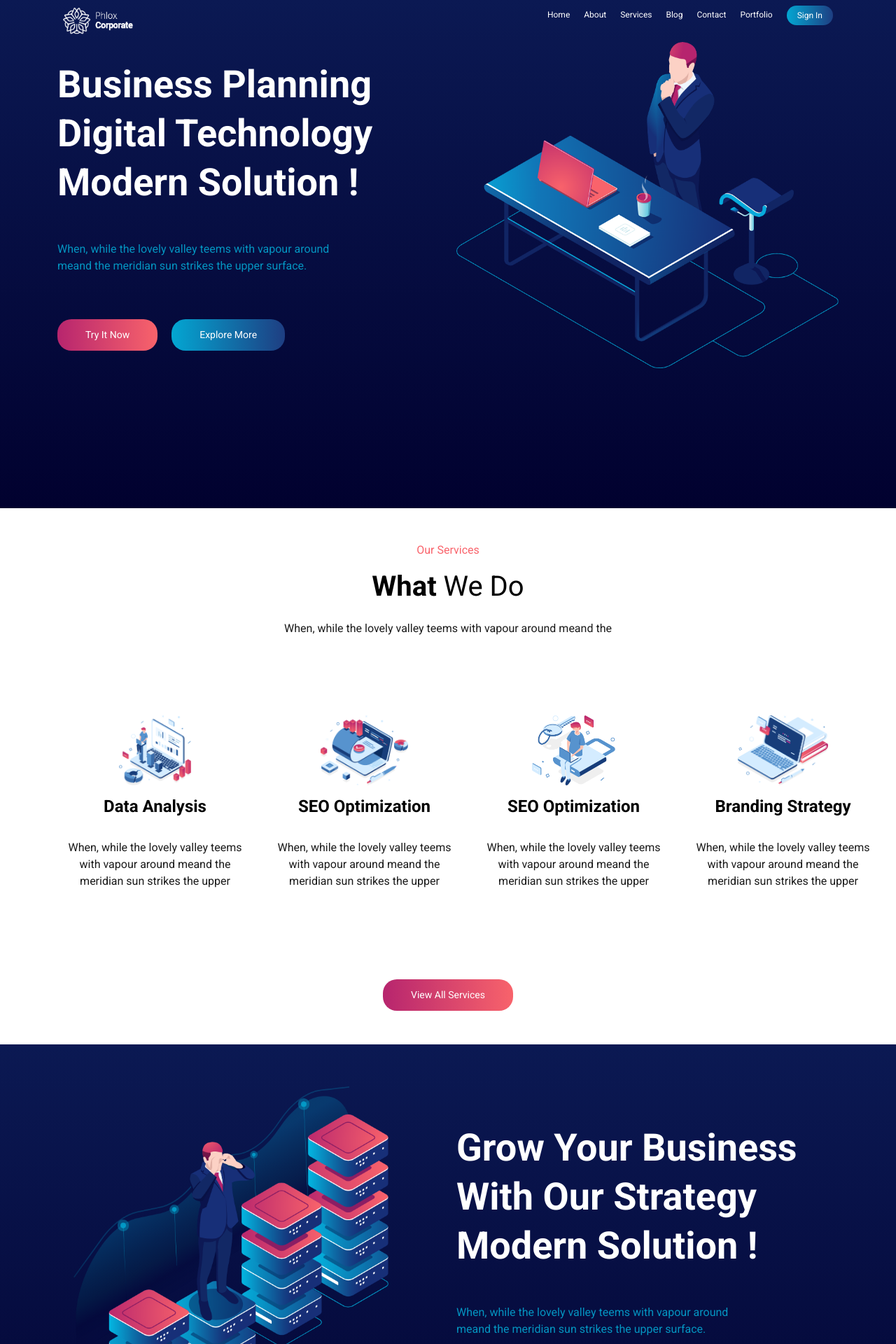
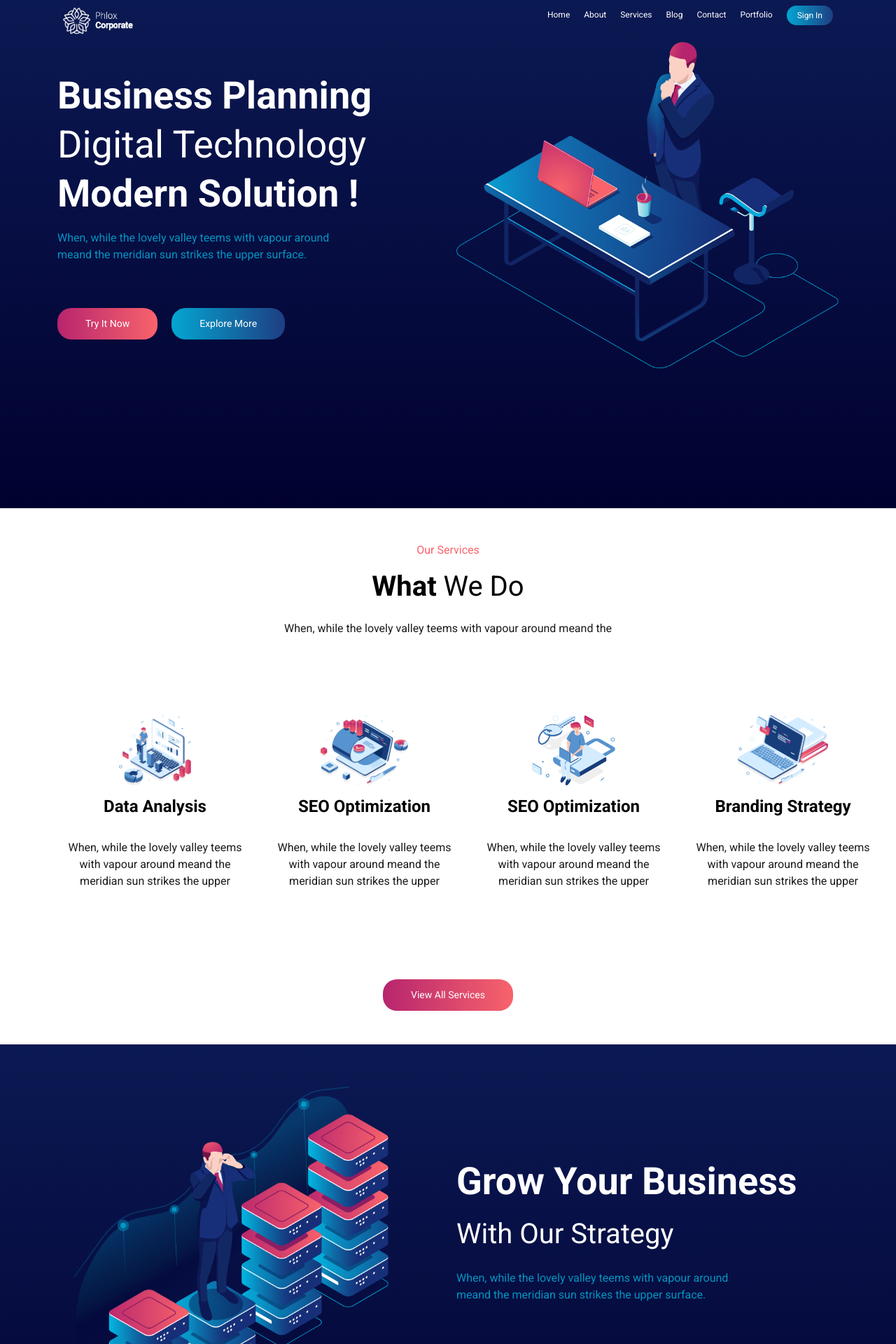
Before and after one commit to Evanflow89/proj-html-vuejs, a Vue app: page / in a window 1280 px wide. Shown: the top 1920 px of the page at 70% size. Built offline with nearby package versions, Linux system fonts and the light colour scheme.

Commit message:
fixed paragraphs

```diff
--- a/src/components/commons/HeaderContent.vue
+++ b/src/components/commons/HeaderContent.vue
@@ -2,10 +2,12 @@
   <div class="container header_content">
     <div class="row">
       <div class="col-6 d-flex flex-column justify-content-center">
-        <span>Business Planning</span>
-        <span class="thin">Digital Technology</span>
-        <span class="pb-5">Modern Solution !</span>
-        <p class="pb-5">
+        <p class="p_head">
+          Business Planning <br />
+          <span class="thin">Digital Technology</span> <br />
+          Modern Solution !
+        </p>
+        <p class="pb-5 p_content">
           When, while the lovely valley teems with vapour around <br />
           meand the meridian sun strikes the upper surface.
         </p>
@@ -34,19 +36,19 @@ export default {
 <style lang="scss">
 .header_content {
   padding-bottom: 12.5rem;
-}
-.col-6 span {
+
+  .p_head {
     color: var(--primary-color);
     font-size: 3.375rem;
+    line-height: 4.375rem;
     font-weight: 600;
-  line-height: 4.375rem;
-}
 
     .thin {
       font-weight: 400;
     }
+  }
 
-p {
+  .p_content {
     color: var(--parag-color);
     font-size: 1rem;
     line-height: 1.5rem;
@@ -60,4 +62,5 @@ p {
     font-size: 0.875rem;
     padding: 0.75rem 2.5rem;
   }
+}
 </style>
--- a/src/components/sections/GrowBusiness.vue
+++ b/src/components/sections/GrowBusiness.vue
@@ -8,10 +8,11 @@
           </div>
         </div>
         <div class="col-6 d-flex flex-column justify-content-center">
-          <span>Grow Your Business</span>
-          <span class="thin">With Our Strategy</span>
-          <span class="pb-5">Modern Solution !</span>
-          <p class="pb-5">
+          <p class="p_head">
+            Grow Your Business <br />
+            <span class="thin">With Our Strategy</span>
+          </p>
+          <p class="pb-5 p_content">
             When, while the lovely valley teems with vapour around <br />
             meand the meridian sun strikes the upper surface.
           </p>
@@ -39,7 +40,17 @@ export default {
     padding-top: 6.25rem;
   }
 
-  p {
+  .p_head {
+    color: var(--primary-color);
+    font-size: 3.375rem;
+    line-height: 4.375rem;
+    font-weight: 600;
+  }
+  .thin {
+    font-weight: 400;
+  }
+
+  .p_content {
     color: var(--parag-color);
     font-size: 1rem;
     line-height: 1.5rem;
@@ -73,16 +84,6 @@ export default {
 .grow_content {
   padding-bottom: 12.5rem;
 }
-.col-6 span {
-  color: var(--primary-color);
-  font-size: 3.375rem;
-  font-weight: 600;
-  line-height: 4.375rem;
-}
-
-span .thin {
-  font-weight: 400;
-}
 
 .buttons {
   gap: 1.25rem;
```
Lines whose indentation alone changed are shown as unchanged.
